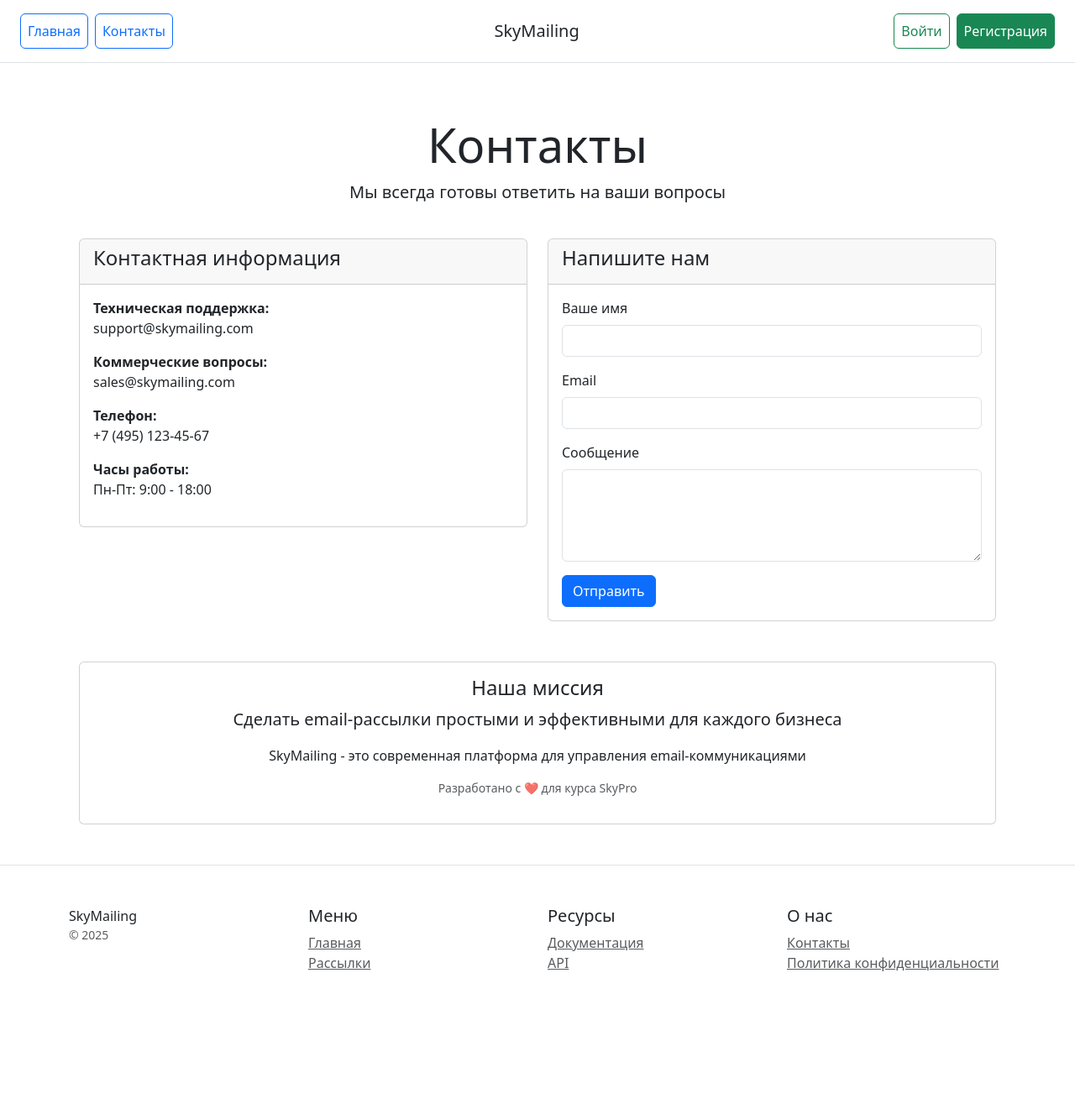
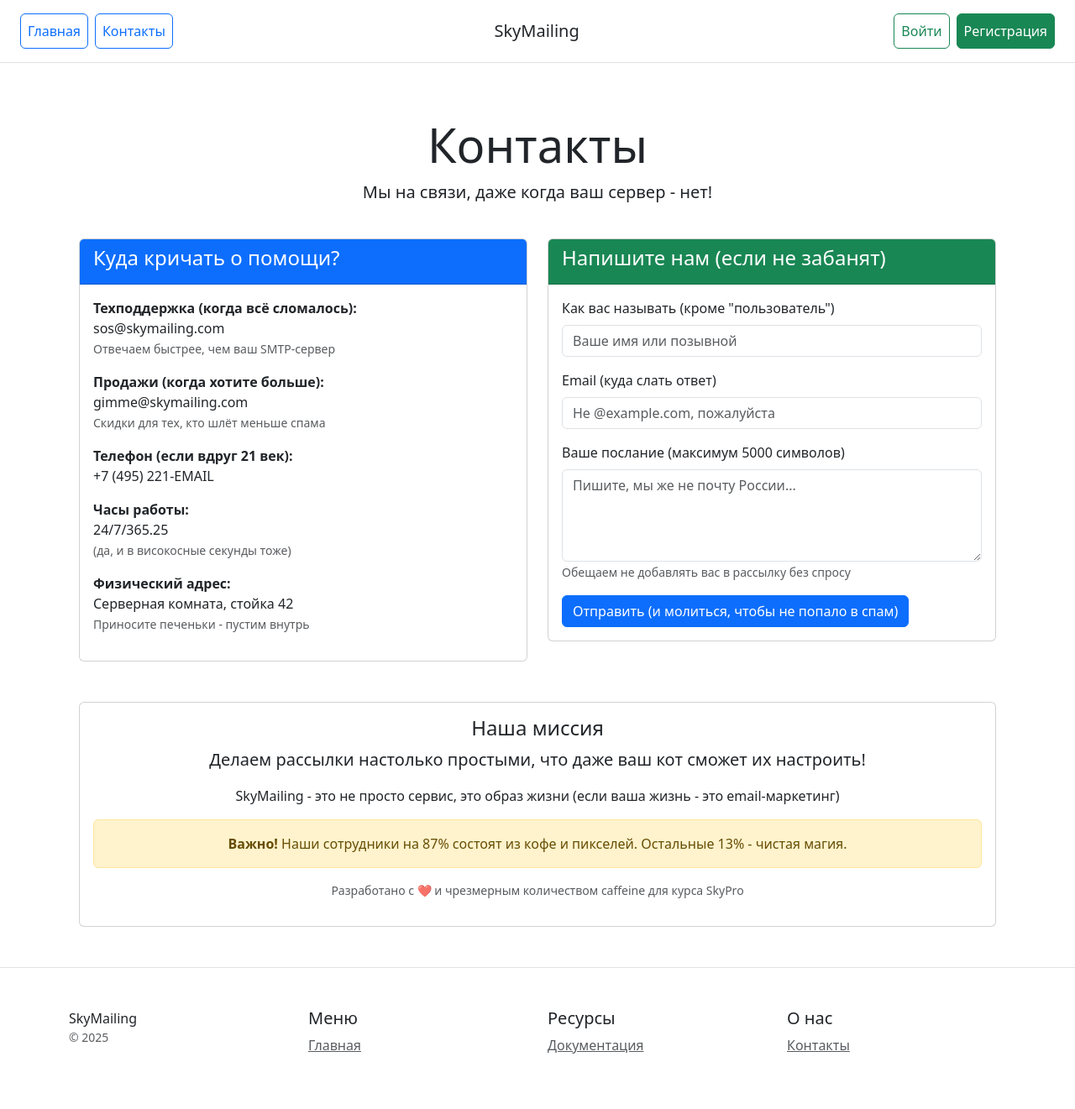
Before and after one commit to Kilavyk/Mailing, a Django app: page /contacts/ in a window 1280 px wide. Shown: the whole page at 84% size. Before the commit the page ends 1157 px from the top, so only its background shows below. Run offline with Django 5.2, Linux system fonts and the light colour scheme; some libraries are stand-ins or nearby versions.

Commit message:
fix templates

```diff
--- a/templates/home/contacts.html
+++ b/templates/home/contacts.html
@@ -5,33 +5,42 @@
 {% block content %}
 <div class="pricing-header px-3 py-3 pt-md-5 pb-md-4 mx-auto text-center">
     <h1 class="display-4">Контакты</h1>
-    <p class="lead">Мы всегда готовы ответить на ваши вопросы</p>
+    <p class="lead">Мы на связи, даже когда ваш сервер - нет!</p>
 </div>
 
 <div class="container">
     <div class="row">
         <div class="col-md-6">
             <div class="card mb-4">
-                <div class="card-header">
-                    <h4>Контактная информация</h4>
+                <div class="card-header bg-primary text-white">
+                    <h4>Куда кричать о помощи?</h4>
                 </div>
                 <div class="card-body">
                     <ul class="list-unstyled">
                         <li class="mb-3">
-                            <strong>Техническая поддержка:</strong>
-                            <div>support@skymailing.com</div>
+                            <strong>Техподдержка (когда всё сломалось):</strong>
+                            <div>sos@skymailing.com</div>
+                            <small class="text-muted">Отвечаем быстрее, чем ваш SMTP-сервер</small>
                         </li>
                         <li class="mb-3">
-                            <strong>Коммерческие вопросы:</strong>
-                            <div>sales@skymailing.com</div>
+                            <strong>Продажи (когда хотите больше):</strong>
+                            <div>gimme@skymailing.com</div>
+                            <small class="text-muted">Скидки для тех, кто шлёт меньше спама</small>
                         </li>
                         <li class="mb-3">
-                            <strong>Телефон:</strong>
-                            <div>+7 (495) 123-45-67</div>
+                            <strong>Телефон (если вдруг 21 век):</strong>
+                            <div>+7 (495) 221-EMAIL</div>
+                            <small class="text-muted"></small>
                         </li>
                         <li class="mb-3">
                             <strong>Часы работы:</strong>
-                            <div>Пн-Пт: 9:00 - 18:00</div>
+                            <div>24/7/365.25</div>
+                             <small class="text-muted">(да, и в високосные секунды тоже)</small>
+                        </li>
+                        <li class="mb-3">
+                            <strong>Физический адрес:</strong>
+                            <div>Серверная комната, стойка 42</div>
+                            <small class="text-muted">Приносите печеньки - пустим внутрь</small>
                         </li>
                     </ul>
                 </div>
@@ -40,24 +49,25 @@
 
         <div class="col-md-6">
             <div class="card mb-4">
-                <div class="card-header">
-                    <h4>Напишите нам</h4>
+                <div class="card-header bg-success text-white">
+                    <h4>Напишите нам (если не забанят)</h4>
                 </div>
                 <div class="card-body">
                     <form>
                         <div class="mb-3">
-                            <label for="name" class="form-label">Ваше имя</label>
-                            <input type="text" class="form-control" id="name">
+                            <label for="name" class="form-label">Как вас называть (кроме "пользователь")</label>
+                            <input type="text" class="form-control" id="name" placeholder="Ваше имя или позывной">
                         </div>
                         <div class="mb-3">
-                            <label for="email" class="form-label">Email</label>
-                            <input type="email" class="form-control" id="email">
+                            <label for="email" class="form-label">Email (куда слать ответ)</label>
+                            <input type="email" class="form-control" id="email" placeholder="Не @example.com, пожалуйста">
                         </div>
                         <div class="mb-3">
-                            <label for="message" class="form-label">Сообщение</label>
-                            <textarea class="form-control" id="message" rows="4"></textarea>
+                            <label for="message" class="form-label">Ваше послание (максимум 5000 символов)</label>
+                            <textarea class="form-control" id="message" rows="4" placeholder="Пишите, мы же не почту России..."></textarea>
+                            <small class="text-muted">Обещаем не добавлять вас в рассылку без спросу</small>
                         </div>
-                        <button type="submit" class="btn btn-primary">Отправить</button>
+                        <button type="submit" class="btn btn-primary">Отправить (и молиться, чтобы не попало в спам)</button>
                     </form>
                 </div>
             </div>
@@ -69,10 +79,14 @@
             <div class="card">
                 <div class="card-body text-center">
                     <h4>Наша миссия</h4>
-                    <p class="lead">Сделать email-рассылки простыми и эффективными для каждого бизнеса</p>
+                    <p class="lead">Делаем рассылки настолько простыми, что даже ваш кот сможет их настроить!</p>
                     <div class="mt-3">
-                        <p>SkyMailing - это современная платформа для управления email-коммуникациями</p>
-                        <p class="small text-muted">Разработано с ❤️ для курса SkyPro</p>
+                        <p>SkyMailing - это не просто сервис, это образ жизни (если ваша жизнь - это email-маркетинг)</p>
+                        <div class="alert alert-warning mt-3">
+                            <strong>Важно!</strong> Наши сотрудники на 87% состоят из кофе и пикселей.
+                            Остальные 13% - чистая магия.
+                        </div>
+                        <p class="small text-muted">Разработано с ❤️ и чрезмерным количеством caffeine для курса SkyPro</p>
                     </div>
                 </div>
             </div>
--- a/templates/includes/footer.html
+++ b/templates/includes/footer.html
@@ -11,8 +11,14 @@
             <div class="col-6 col-md-3 text-center text-md-start">
                 <h5>Меню</h5>
                 <ul class="list-unstyled text-small">
+                    {% if user.is_authenticated %}
                     <li><a class="text-muted" href="{% url 'home:home' %}">Главная</a></li>
                     <li><a class="text-muted" href="{% url 'mailing:list' %}">Рассылки</a></li>
+                    <li><a class="text-muted" href="{% url 'mailing:message_create' %}">Добавить сообщение</a></li>
+                    <li><a class="text-muted" href="{% url 'mailing:recipient_create' %}">Добавить получателя</a></li>
+                    {% else %}
+                    <li><a class="text-muted" href="{% url 'home:home' %}">Главная</a></li>
+                    {% endif %}
                 </ul>
             </div>
 
@@ -20,8 +26,7 @@
             <div class="col-6 col-md-3 text-center text-md-start">
                 <h5>Ресурсы</h5>
                 <ul class="list-unstyled text-small">
-                    <li><a class="text-muted" href="#">Документация</a></li>
-                    <li><a class="text-muted" href="#">API</a></li>
+                    <li><a class="text-muted" href="{% url 'home:contacts' %}">Документация</a></li>
                 </ul>
             </div>
 
@@ -30,7 +35,6 @@
                 <h5>О нас</h5>
                 <ul class="list-unstyled text-small">
                     <li><a class="text-muted" href="{% url 'home:contacts' %}">Контакты</a></li>
-                    <li><a class="text-muted" href="#">Политика конфиденциальности</a></li>
                 </ul>
             </div>
         </div>
--- a/templates/mailing/mailing_confirm_delete.html
+++ b/templates/mailing/mailing_confirm_delete.html
@@ -10,7 +10,8 @@
         <div class="col-md-6">
             <div class="card">
                 <div class="card-body">
-                    <p>Вы уверены, что хотите удалить рассылку "{{ object }}"?</p>
+                    <p>Вы уверены, что хотите удалить рассылку:</p>
+                    <p>"{{ mailing.message.subject }}"?</p>
                     <p>Все связанные данные будут безвозвратно удалены.</p>
 
                     <form method="post">
--- a/templates/mailing/mailing_detail.html
+++ b/templates/mailing/mailing_detail.html
@@ -2,7 +2,7 @@
 
 {% block content %}
 <div class="pricing-header px-3 py-3 pt-md-5 pb-md-4 mx-auto text-center">
-    <h1 class="display-4">Рассылка #{{ mailing.id }}</h1>
+    <h1 class="display-4">Рассылка # {{ mailing.message.subject }}</h1>
     <span class="badge bg-{{ mailing.status_color }}">{{ mailing.get_status_display }}</span>
 </div>
 
```
